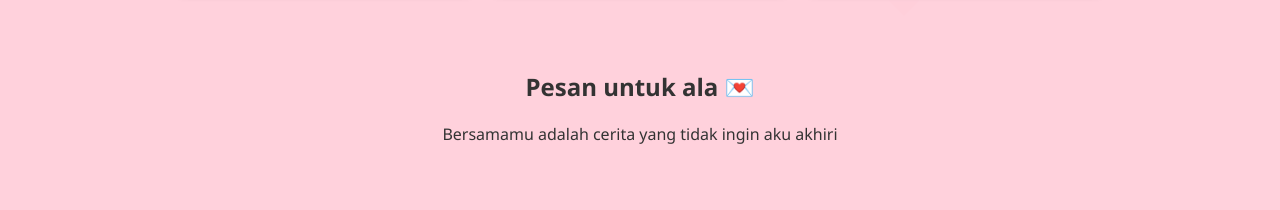
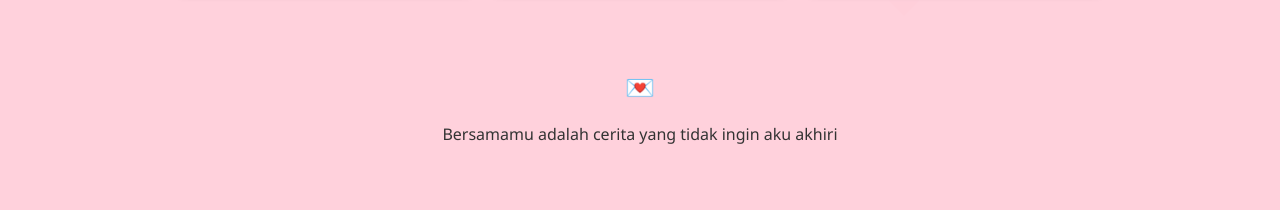
Before and after one commit to rzkyadtyx/for-someone-special-pii-boong, a plain HTML site: page index.html in a window 1280 px wide. Shown: the part 742-952 px from the top of the page. Drawn offline with Linux system fonts and the light colour scheme.

Commit message:
Update index.html

```diff
--- a/index.html
+++ b/index.html
@@ -34,7 +34,7 @@
 
   <!-- Pesan -->
   <section class="message">
-    <h2>Pesan untuk ala 💌</h2>
+    <h2> 💌</h2>
     <p>Bersamamu adalah cerita yang tidak ingin aku akhiri</p>
   </section>
 
```
